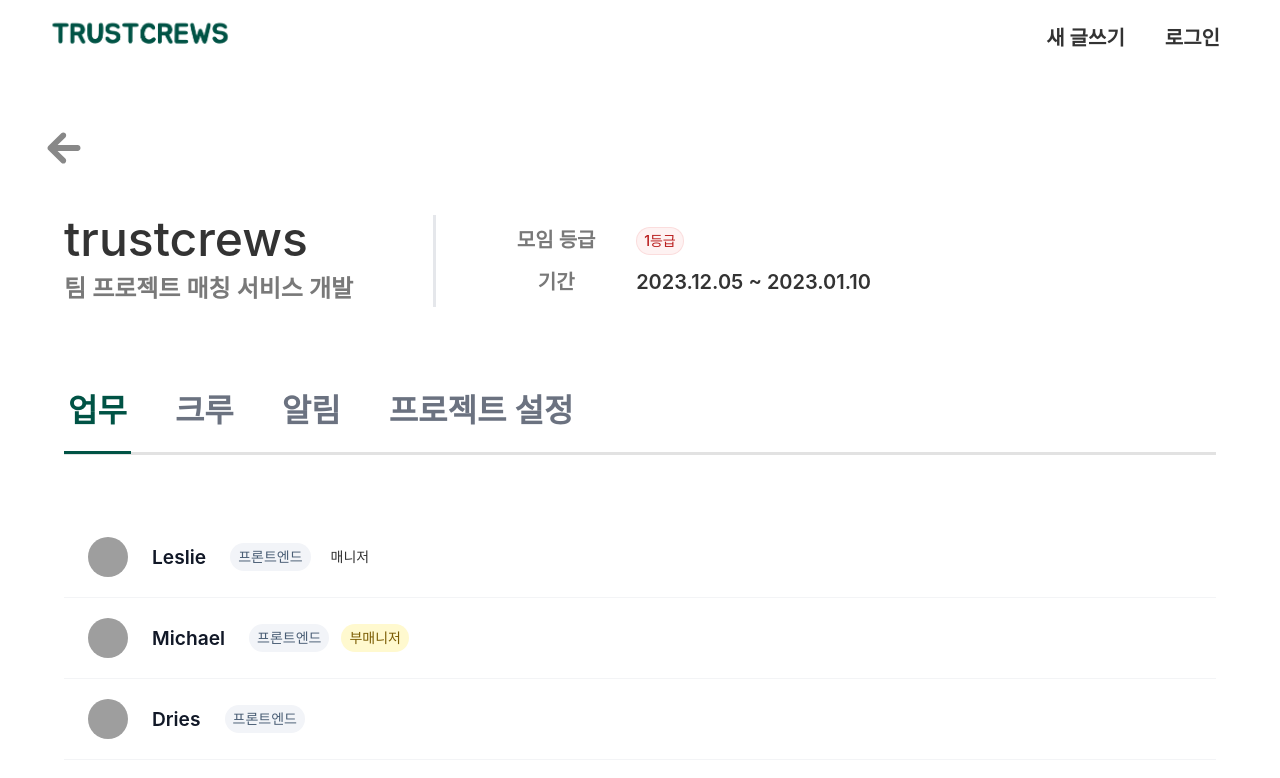
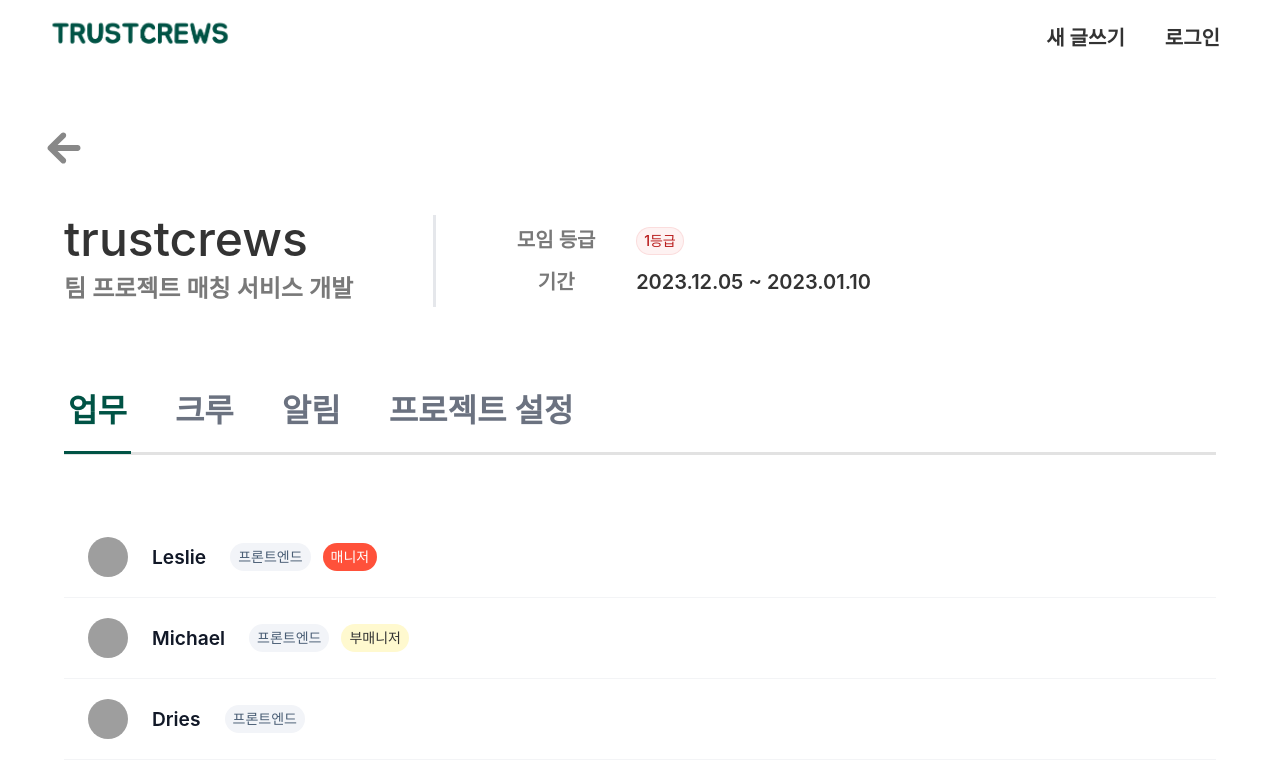
Before and after one commit to oneMonthProject/Front, a Next.js app: page /project/crews in a window 1280 px wide. Shown: the top 778 px of the page. Built offline with nearby package versions, Linux system fonts and the light colour scheme; grey boxes are pictures that could not be loaded.

Commit message:
Fix: 프로젝트 권한 뱃지 디자인 버그 수정

```diff
--- a/src/components/ui/badge/ProjectRoleBadge.tsx
+++ b/src/components/ui/badge/ProjectRoleBadge.tsx
@@ -5,13 +5,13 @@ import {BadgeProps} from "@/utils/type";
 function ProjectRoleBadge({size = '', text = ''}: BadgeProps) {
     const {textSize, px, py} = makeBadgeSize(size);
 
-    const bgColor = text === '매니저' ? '#FF513A' : '#FFF9CF';
-    const textColor = text === '매니저' ? '#FFFFFF' : '#7B5C03';
+    const bgColor = text === '매니저' ? 'bg-[#FF513A]' : 'bg-[#FFF9CF]';
+    const textColor = text === '매니저' ? 'text-[#FFFFFF]' : 'text[#7B5C03]';
 
     if(text === '구성원') return null;
     return (
         <span
-            className={`inline-flex items-center rounded-full bg-[${bgColor}] text-[${textColor}] font-medium ${textSize} ${px} ${py}`}>
+            className={`inline-flex items-center rounded-full ${bgColor} ${textColor} font-medium ${textSize} ${px} ${py}`}>
             {text}
         </span>
     );
```
